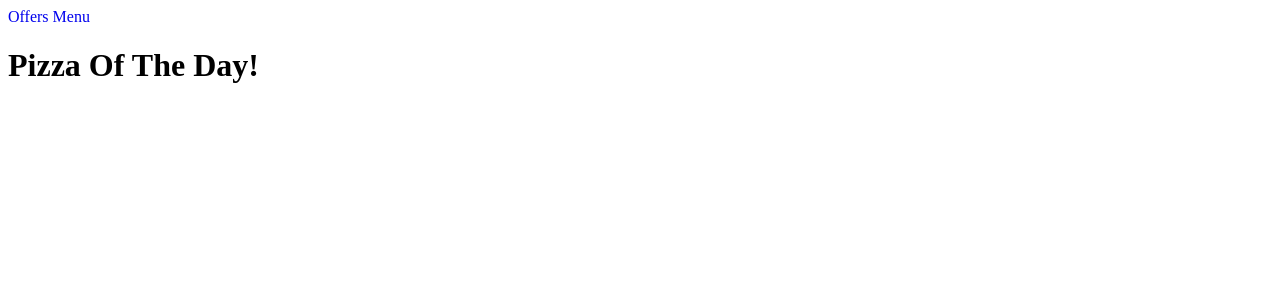
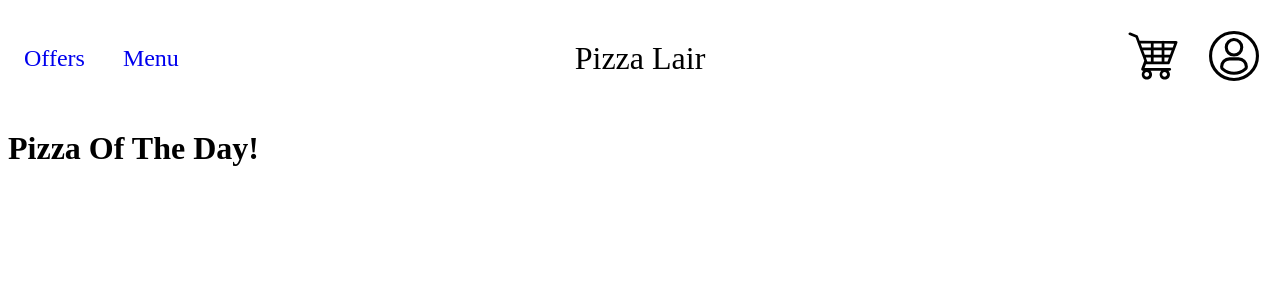
Before and after one commit to jonbg22/VLN2-G21, a Django app: page / in a window 1280 px wide. Shown: the top 300 px of the page. Run offline with Django 4.2, Linux system fonts and the light colour scheme.

Commit message:
header working

```diff
--- a/pizza_lair/pizza_lair/settings.py
+++ b/pizza_lair/pizza_lair/settings.py
@@ -9,7 +9,7 @@ https://docs.djangoproject.com/en/4.2/topics/settings/
 For the full list of settings and their values, see
 https://docs.djangoproject.com/en/4.2/ref/settings/
 """
-from pizza_lair import secret
+from . import secret
 from pathlib import Path
 import os
 
--- a/pizza_lair/static/css/main.css
+++ b/pizza_lair/static/css/main.css
@@ -0,0 +1,30 @@
+#navbar {
+    display: grid;
+    grid-template-columns: 20% 60% 20%;
+}
+
+#nav-left {
+    font-size: 1.5rem;
+    margin: auto 0;
+}
+#nav-left > a {
+    margin: 1rem;
+}
+
+#nav-center {
+    text-align: center;
+    font-size: 2rem;
+    margin: 0;
+}
+
+#nav-right {
+    font-size: 1.5rem;
+    margin: auto 0;
+    text-align: right;
+}
+
+.nav-icon {
+    width: 50px;
+    height: 50px;
+    margin: 0 0.8rem;
+}
--- a/pizza_lair/templates/header.html
+++ b/pizza_lair/templates/header.html
@@ -1,6 +1,19 @@
 <header>
     <nav id="navbar">
-        <a href="/offers">Offers</a>
-        <a href="/menu">Menu</a>
+        <div id="nav-left">
+            <a href="/offers">Offers</a>
+            <a href="/menu">Menu</a>
+        </div>
+        <div id="nav-center">
+            <p>Pizza Lair</p>
+        </div>
+        <div id="nav-right">
+            <a href="/cart/">
+                <img src="/static/images/shoppingcart.svg" class="nav-icon cart-icon">
+            </a>
+            <a href="/profile/">
+                <img src="/static/images/profile.svg" class="nav-icon profile-icon">
+            </a>
+        </div>
     </nav>
 </header>
```
Also changed, not shown: pizza_lair/static/images/profile.svg (added), pizza_lair/static/images/shoppingcart.svg (added).
